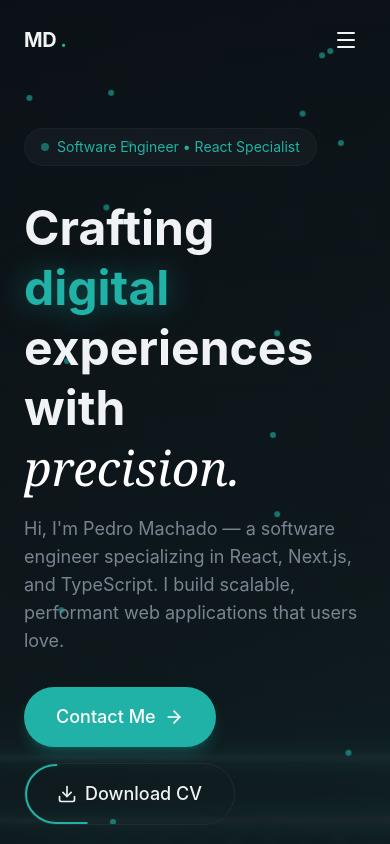
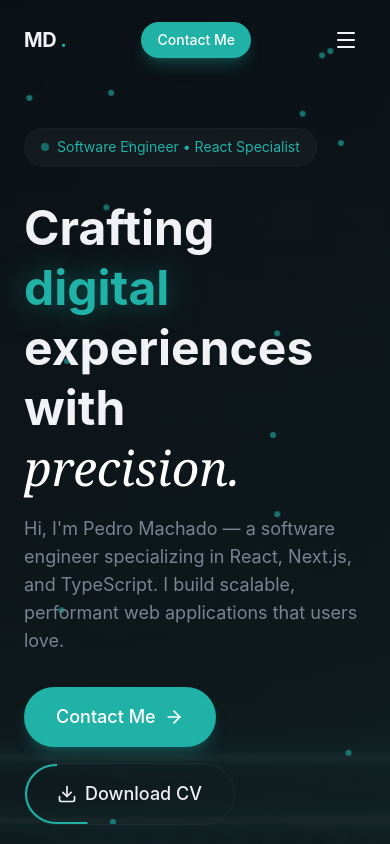
Before and after one commit to way2masoom/Dev_Portfolio, a React (Vite) app: page / in a window 390 px wide. Shown: the top 844 px of the page. Built offline with nearby package versions, Linux system fonts and the light colour scheme.

Commit message:
Updated contact me btn

```diff
--- a/src/layout/Navbar.jsx
+++ b/src/layout/Navbar.jsx
@@ -51,9 +51,9 @@ export const Navbar = () => {
                 </div>
 
                 {/* CTA Button  */}
-                <div className="hidden md:block">
-                    <Button size="sm">Contact Me</Button>
-                </div>
+                <Button size="sm" asChild>
+                    <a href="#contact">Contact Me</a>
+                </Button>
 
                 {/* Mobile Menu Button  */}
                 <button
```
